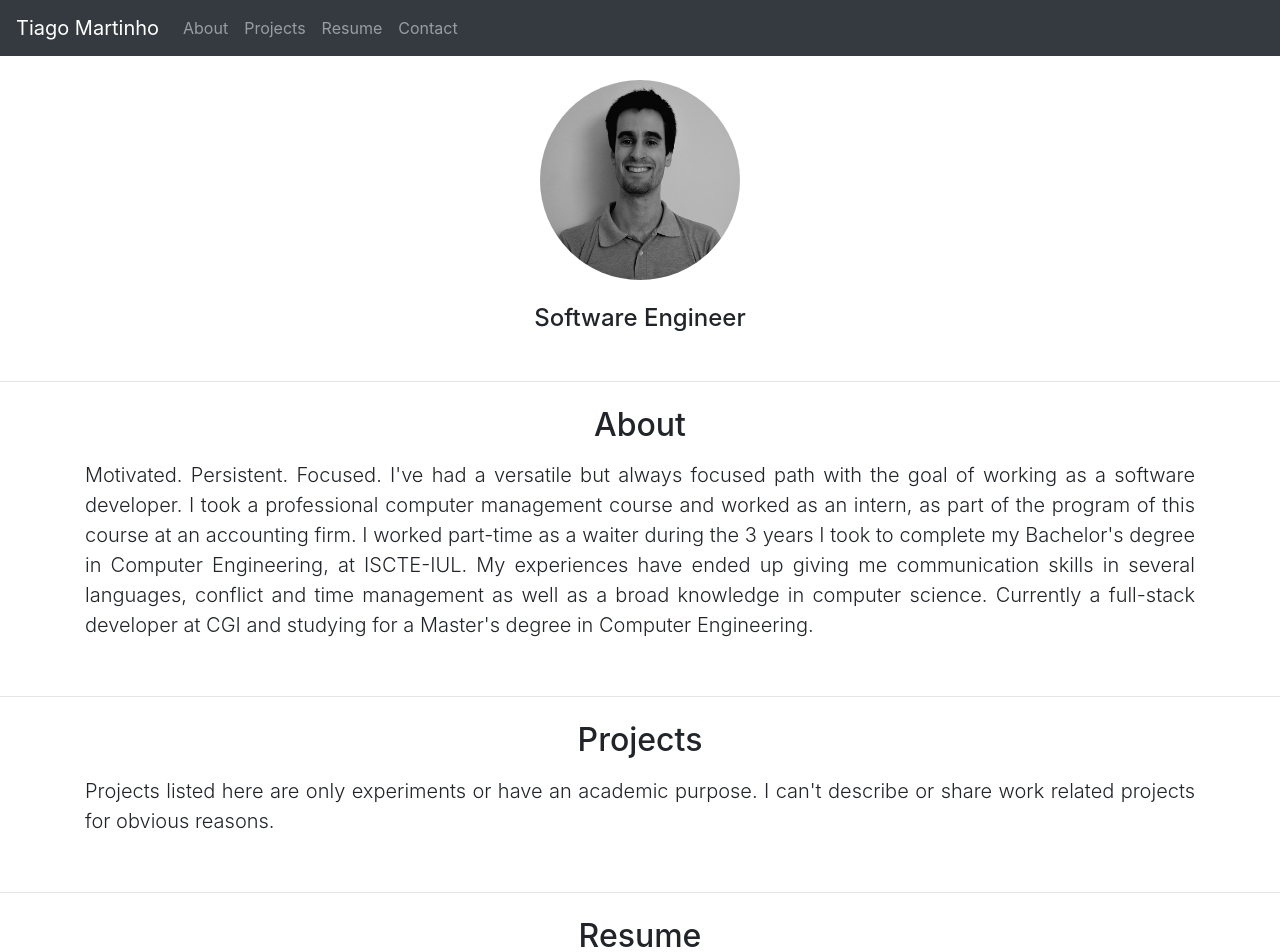
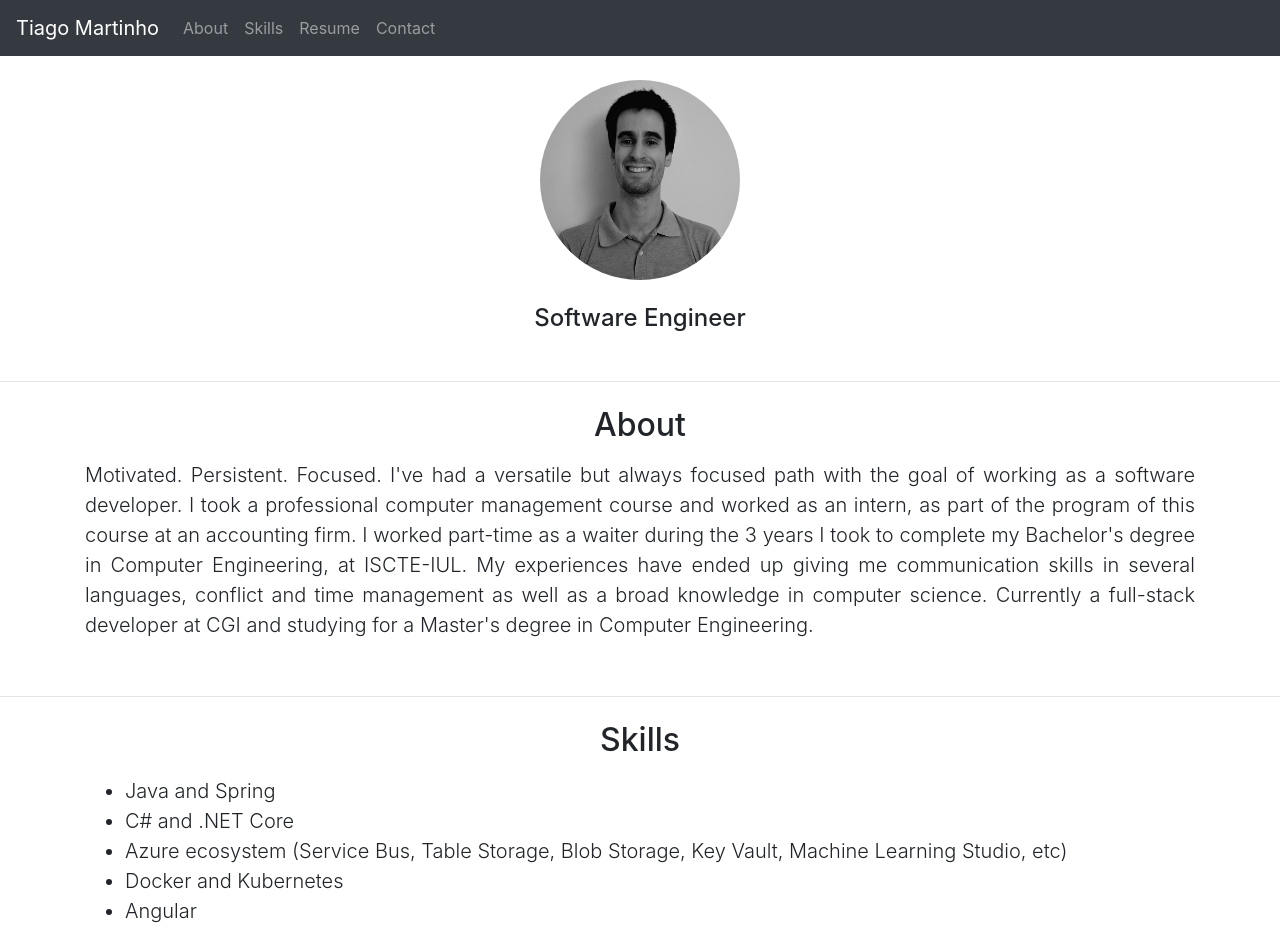
Before and after one commit to tiagofmartinho/personal-website, an Angular app: page / in a window 1280 px wide. Shown: the top 952 px of the page. Built offline with nearby package versions, Linux system fonts and the light colour scheme.

Commit message:
Added skills section and used li array ngFor instead of static links

```diff
--- a/src/app/app.component.html
+++ b/src/app/app.component.html
@@ -16,37 +16,18 @@
   <div class="collapse navbar-collapse" id="navbarSupportedContent">
     <ul class="navbar-nav mr-auto">
       <li
+        *ngFor="let li of lis"
         class="nav-item"
         data-toggle="collapse"
         data-target=".navbar-collapse.show"
       >
-        <a class="nav-link" href="#about">About</a>
-      </li>
-      <li
-        class="nav-item"
-        data-toggle="collapse"
-        data-target=".navbar-collapse.show"
-      >
-        <a class="nav-link" href="#projects">Projects</a>
-      </li>
-      <li
-        class="nav-item"
-        data-toggle="collapse"
-        data-target=".navbar-collapse.show"
-      >
-        <a class="nav-link" href="#resume">Resume</a>
-      </li>
-      <li
-        class="nav-item"
-        data-toggle="collapse"
-        data-target=".navbar-collapse.show"
-      >
-        <a class="nav-link" href="#contact">Contact</a>
+        <a class="nav-link" href="#{{li}}">{{ li }}</a>
       </li>
     </ul>
   </div>
 </nav>
-<!-- Toolbar END -->
+
+<!-- Navbar End -->
 
 <div>
   <div class="text-center">
@@ -65,7 +46,7 @@
   <hr />
 
   <!-- About -->
-  <section class="mt-4" id="about">
+  <section class="mt-4" id="About">
     <div class="container">
       <div class="row text-center">
         <div class="col-12">
@@ -94,20 +75,26 @@
   <br />
   <hr />
 
-  <!-- Projects -->
-  <section class="mt-4" id="projects">
+  <!-- Skills -->
+  <section class="mt-4" id="Skills">
     <div class="container">
       <div class="row text-center">
         <div class="col-12">
-          <h2>Projects</h2>
+          <h2>Skills</h2>
         </div>
       </div>
       <div class="row">
         <div class="col-12 lead text-justify mt-2">
-          <p>
-            Projects listed here are only experiments or have an academic purpose. I can't describe or share work related projects
-            for obvious reasons.
-          </p>
+          <ul>
+            <li>Java and Spring</li>
+            <li>C# and .NET Core</li>
+            <li>
+              Azure ecosystem (Service Bus, Table Storage, Blob Storage, Key
+              Vault, Machine Learning Studio, etc)
+            </li>
+            <li>Docker and Kubernetes</li>
+            <li>Angular</li>
+          </ul>
         </div>
       </div>
     </div>
@@ -118,7 +105,7 @@
 
   <!-- Resume -->
 
-  <section class="mt-4" id="resume">
+  <section class="mt-4" id="Resume">
     <div class="row text-center">
       <div class="col-12">
         <h2>Resume</h2>
@@ -230,12 +217,12 @@
   </section>
 </div>
 
-<br>
-<br>
+<br />
+<br />
 <hr />
 
 <!-- Contact -->
-<footer class="footer" id="contact">
+<footer class="footer" id="Contact">
   <div class="container">
     <div class="row mt-4 text-center">
       <div class="col-12">
--- a/src/app/app.component.sass
+++ b/src/app/app.component.sass
@@ -1,25 +1,6 @@
-body
-  margin: 0
-
-ul.menu
-  background: #000
-  margin: 0
-  position: sticky
-  top: 0
-
 section[id]:before
   display: block
   height: 55px
   margin-top: -55px
   visibility: hidden
   content: ""
-
-ul.menu li
-  list-style: none
-  display: inline-block
-
-ul.menu li a
-  color: #fff
-  padding: 10px
-  display: block
-  margin-right: 20px
--- a/src/app/app.component.ts
+++ b/src/app/app.component.ts
@@ -6,6 +6,10 @@ import { Component, ViewChild, ElementRef } from '@angular/core';
   styleUrls: ['./app.component.sass']
 })
 export class AppComponent {
+
   name = 'Tiago Martinho';
   occupation = 'Software Engineer';
+  lis: string[] = [
+    'About', 'Skills', 'Resume', 'Contact'
+  ];
 }
```
